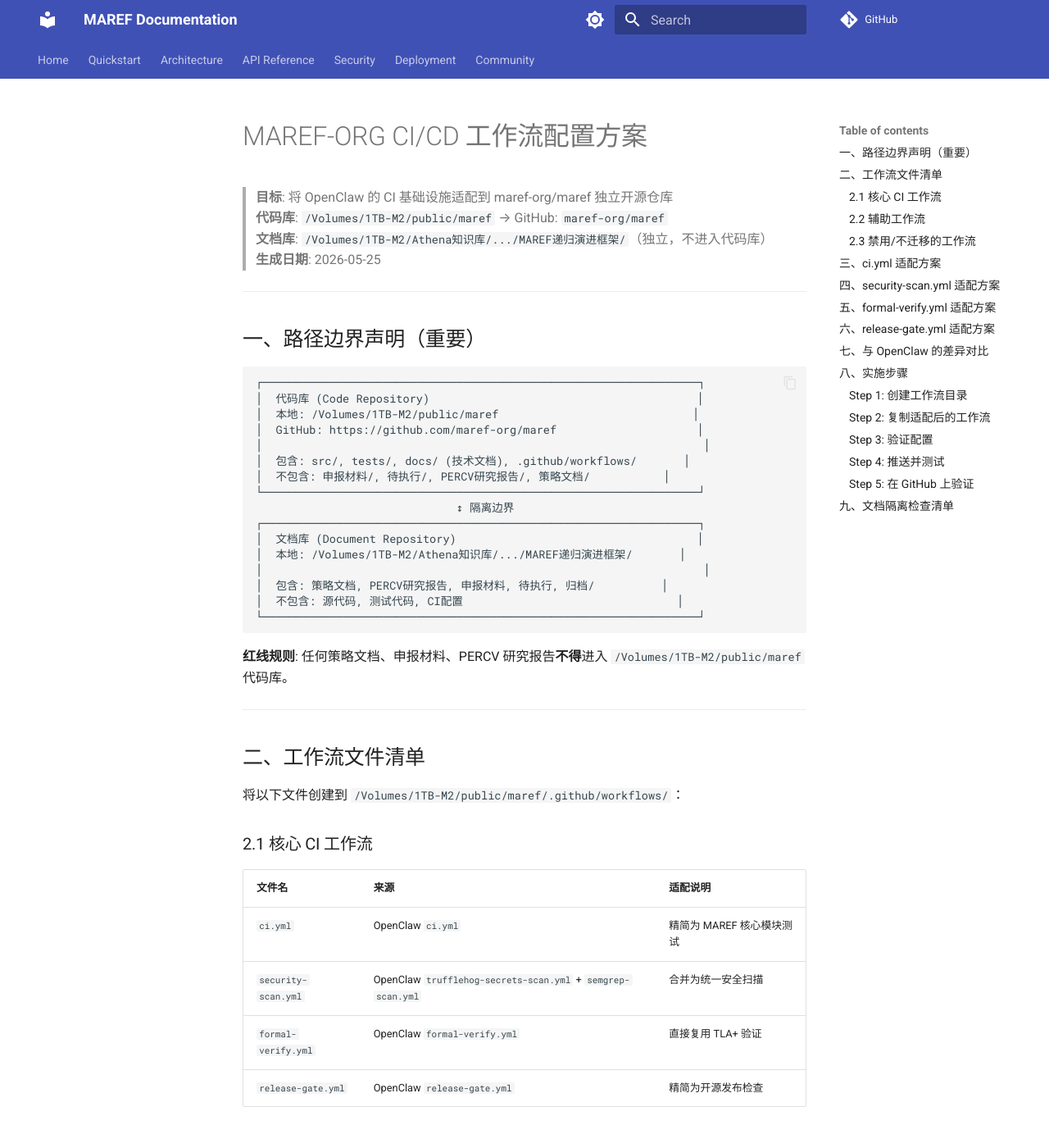
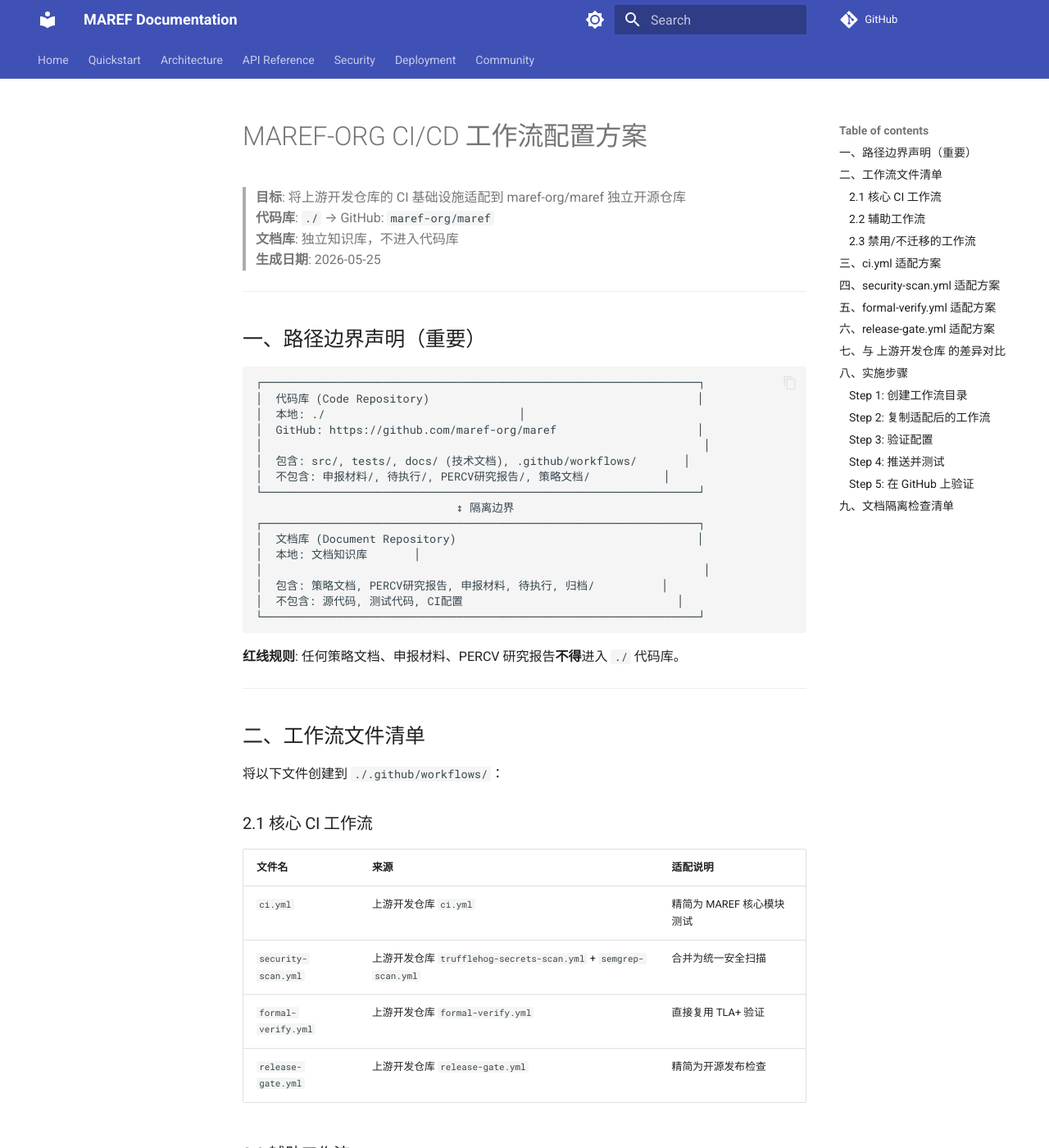
Before and after one commit to maref-org/maref, an MkDocs documentation site: the page built from docs/maref-org-ci-workflows.md, in a window 1280 px wide and 1400 px high. Shown: the whole window at 82% size. Built offline with MkDocs 1.6.1 and Material for MkDocs 9.7.7, drawn with Linux system fonts in a browser that asks for light colours; comment, search, counter and statistics services are not loaded; some of the changed text lies outside the part shown.

Commit message:
security: Track B audit reinforcement — leak fixes, agent configs, CI hooks, vault sanitize
- Fix 30+ hardcoded absolute paths and org name leaks across docs, scripts, AGENTS.md
- Add Code Agent configs: CLAUDE.md, .cursorrules, opencode.jsonc, .trae/rules/constitution.md
- Add sanitize-for-push.sh unified pre-push check with 4-layer scan
- Add CI workflows: check-exfiltration, check-narrative-transform, check-agent-config
- Add gitleaks to pre-commit config
- Upgrade AGENTS.md with constitution v1.4-p1 ref, sync direction, leak prevention
- Clean vault/kdps/ and vault/signals/ data files — replace "openclaw" refs with neutral terms
- Sync all configs to constitution v1.4-p1 (was inconsistent v1.5)

````diff
--- a/.pre-commit-config.yaml
+++ b/.pre-commit-config.yaml
@@ -22,3 +22,8 @@
       - id: check-toml
       - id: check-added-large-files
         args: [--maxkb=1000]
+
+  - repo: https://github.com/gitleaks/gitleaks
+    rev: v8.18.0
+    hooks:
+      - id: gitleaks
--- a/docs/maref-org-ci-workflows.md
+++ b/docs/maref-org-ci-workflows.md
@@ -1,8 +1,8 @@
 # MAREF-ORG CI/CD 工作流配置方案
 
-> **目标**: 将 OpenClaw 的 CI 基础设施适配到 maref-org/maref 独立开源仓库
-> **代码库**: `/Volumes/1TB-M2/public/maref` → GitHub: `maref-org/maref`
-> **文档库**: `/Volumes/1TB-M2/Athena知识库/.../MAREF递归演进框架/`（独立，不进入代码库）
+> **目标**: 将上游开发仓库的 CI 基础设施适配到 maref-org/maref 独立开源仓库
+> **代码库**: `./` → GitHub: `maref-org/maref`
+> **文档库**: 独立知识库，不进入代码库
 > **生成日期**: 2026-05-25
 
 ---
@@ -12,7 +12,7 @@
 ```
 ┌─────────────────────────────────────────────────────────────────┐
 │  代码库 (Code Repository)                                        │
-│  本地: /Volumes/1TB-M2/public/maref                             │
+│  本地: ./                             │
 │  GitHub: https://github.com/maref-org/maref                     │
 │                                                                  │
 │  包含: src/, tests/, docs/ (技术文档), .github/workflows/       │
@@ -21,29 +21,29 @@
                               ↕ 隔离边界
 ┌─────────────────────────────────────────────────────────────────┐
 │  文档库 (Document Repository)                                    │
-│  本地: /Volumes/1TB-M2/Athena知识库/.../MAREF递归演进框架/       │
+│  本地: 文档知识库       │
 │                                                                  │
 │  包含: 策略文档, PERCV研究报告, 申报材料, 待执行, 归档/          │
 │  不包含: 源代码, 测试代码, CI配置                                │
 └─────────────────────────────────────────────────────────────────┘
 ```
 
-**红线规则**: 任何策略文档、申报材料、PERCV 研究报告**不得**进入 `/Volumes/1TB-M2/public/maref` 代码库。
+**红线规则**: 任何策略文档、申报材料、PERCV 研究报告**不得**进入 `./` 代码库。
 
 ---
 
 ## 二、工作流文件清单
 
-将以下文件创建到 `/Volumes/1TB-M2/public/maref/.github/workflows/`：
+将以下文件创建到 `./.github/workflows/`：
 
 ### 2.1 核心 CI 工作流
 
 | 文件名 | 来源 | 适配说明 |
 |--------|------|---------|
-| `ci.yml` | OpenClaw `ci.yml` | 精简为 MAREF 核心模块测试 |
-| `security-scan.yml` | OpenClaw `trufflehog-secrets-scan.yml` + `semgrep-scan.yml` | 合并为统一安全扫描 |
-| `formal-verify.yml` | OpenClaw `formal-verify.yml` | 直接复用 TLA+ 验证 |
-| `release-gate.yml` | OpenClaw `release-gate.yml` | 精简为开源发布检查 |
+| `ci.yml` | 上游开发仓库 `ci.yml` | 精简为 MAREF 核心模块测试 |
+| `security-scan.yml` | 上游开发仓库 `trufflehog-secrets-scan.yml` + `semgrep-scan.yml` | 合并为统一安全扫描 |
+| `formal-verify.yml` | 上游开发仓库 `formal-verify.yml` | 直接复用 TLA+ 验证 |
+| `release-gate.yml` | 上游开发仓库 `release-gate.yml` | 精简为开源发布检查 |
 
 ### 2.2 辅助工作流
 
@@ -57,9 +57,9 @@
 
 | 文件名 | 原因 |
 |--------|------|
-| `subtree-split.yml` | OpenClaw 特有，MAREF 是独立仓库 |
-| `check-mcp-envelope.yml` | OpenClaw 内部协议检查 |
-| `check-agent-lifecycle.yml` | OpenClaw 内部生命周期检查 |
+| `subtree-split.yml` | 上游开发仓库 特有，MAREF 是独立仓库 |
+| `check-mcp-envelope.yml` | 上游开发仓库 内部协议检查 |
+| `check-agent-lifecycle.yml` | 上游开发仓库 内部生命周期检查 |
 | `cd.yml.DISABLED` | 当前禁用，后续按需启用 |
 
 ---
@@ -303,9 +303,9 @@
 
 ---
 
-## 七、与 OpenClaw 的差异对比
+## 七、与 上游开发仓库 的差异对比
 
-| 维度 | OpenClaw | MAREF-ORG |
+| 维度 | 上游开发仓库 | MAREF-ORG |
 |------|----------|-----------|
 | **仓库结构** | 单体大仓（internal + public） | 独立仓库 |
 | **子树拆分** | `subtree-split.yml` 自动拆分 | 不需要 |
@@ -322,7 +322,7 @@
 ### Step 1: 创建工作流目录
 
 ```bash
-cd /Volumes/1TB-M2/public/maref
+cd ./
 mkdir -p .github/workflows
 ```
 
@@ -375,4 +375,4 @@
 
 ---
 
-*方案版本: v1.0 | 生成日期: 2026-05-25 | 基于 OpenClaw CI 基础设施适配*
+*方案版本: v1.0 | 生成日期: 2026-05-25 | 基于 上游开发仓库 CI 基础设施适配*
````
Also changed, not shown: AGENTS.md (+8 -24 lines), CLAUDE.md (added, +31 -0 lines), 9 other files.
